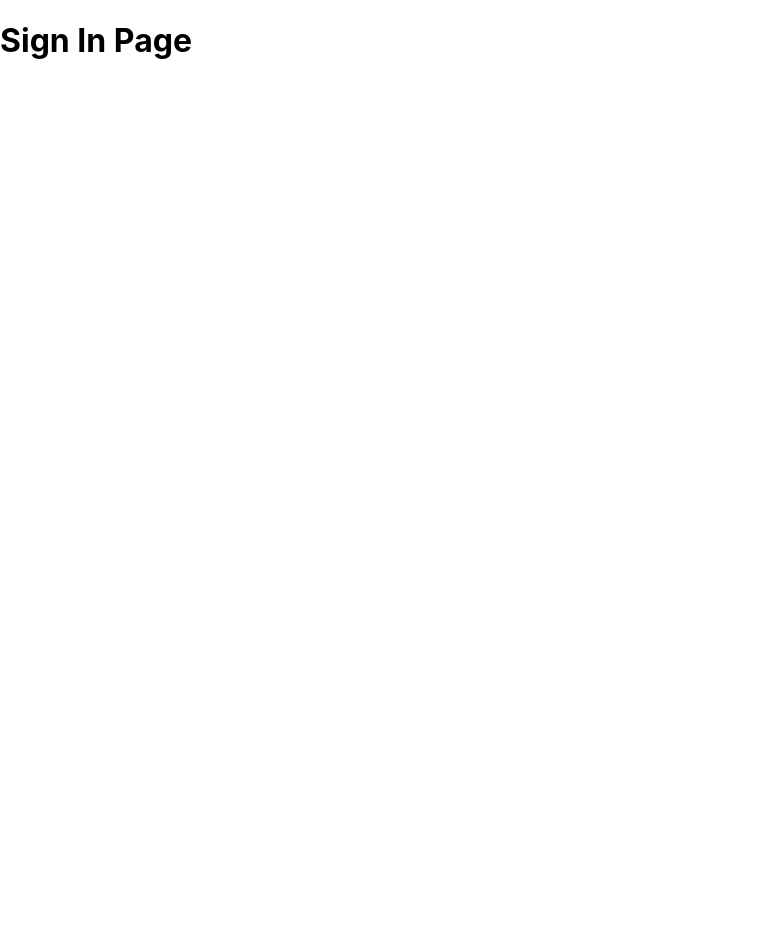
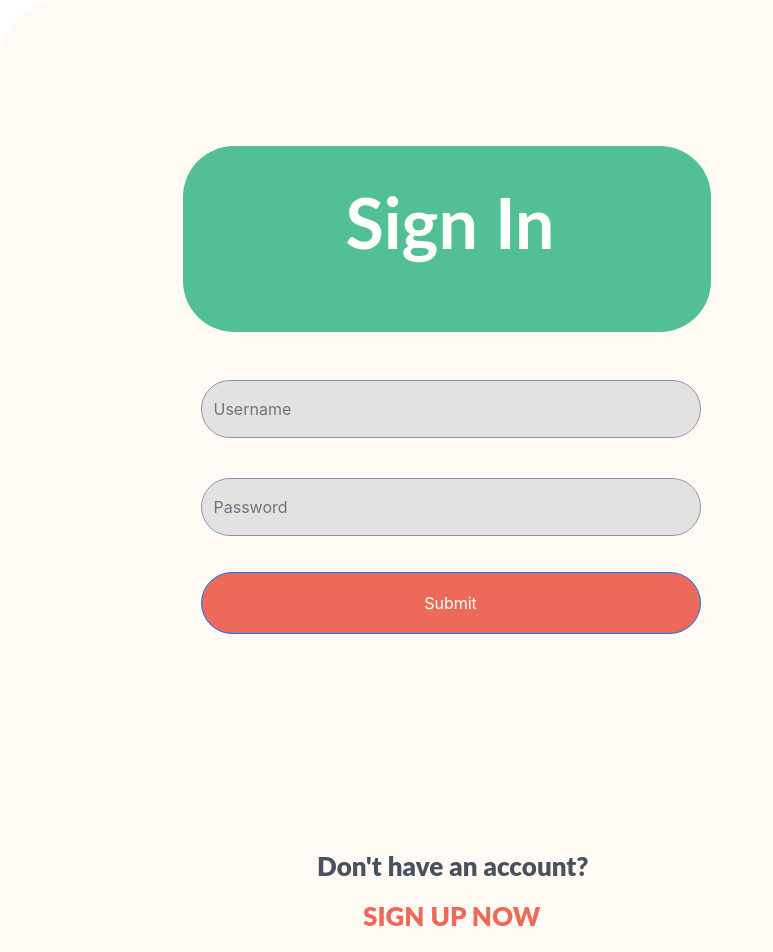
Before and after one commit to franckmartin3d/ChatApp, a React (Create React App) app in the folder chatapp/: page / in a window 1280 px wide. Shown: the top 952 px of the page, without its empty margins (0-773 px from the left). Before the commit the page ends 800 px from the top, so only its background shows below. Built offline with nearby package versions, Linux system fonts and the light colour scheme.

Commit message:
login page and CSS

```diff
--- a/chatapp/package.json
+++ b/chatapp/package.json
@@ -10,6 +10,7 @@
     "react": "^16.12.0",
     "react-bootstrap": "^1.0.0-beta.16",
     "react-dom": "^16.12.0",
+    "react-router-dom": "^5.1.2",
     "react-scripts": "3.3.0"
   },
   "scripts": {
--- a/chatapp/public/index.html
+++ b/chatapp/public/index.html
@@ -24,6 +24,12 @@
       work correctly both with client-side routing and a non-root public URL.
       Learn how to configure a non-root public URL by running `npm run build`.
     -->
+    <link
+      rel="stylesheet"
+      href="https://maxcdn.bootstrapcdn.com/bootstrap/4.3.1/css/bootstrap.min.css"
+      integrity="sha384-ggOyR0iXCbMQv3Xipma34MD+dH/1fQ784/j6cY/iJTQUOhcWr7x9JvoRxT2MZw1T"
+      crossorigin="anonymous"
+/>
     <title>React App</title>
   </head>
   <body>
--- a/chatapp/src/App.js
+++ b/chatapp/src/App.js
@@ -1,12 +1,22 @@
-import React from 'react';
+import React, { Component } from "react";
+import "./App.css";
+import "bootstrap/dist/css/bootstrap.min.css";
+import { BrowserRouter, Route } from "react-router-dom";
 
-function App() {
-  return (
-    <div className="App">
-    <h1> Sign In Page</h1>
+// App components
+import Login from "././Login/Login";
+import SignUp from "./Login/SignUp";
 
-    </div>
-  );
+
+class App extends Component {
+  render() {
+    return (
+      <BrowserRouter>
+        <Route exact path="/" component={Login} />
+        <Route path="/SignUp" component={SignUp} />
+      </BrowserRouter>
+    );
+  }
 }
 
 export default App;
--- /dev/null
+++ b/chatapp/src/Login/Login.css
@@ -0,0 +1,98 @@
+
+
+.jumbo-left {
+    background-color: #FFFBF4;
+    border-radius: 61px;
+    width: 900px;
+    height: 1024px;
+  }
+
+.jumbo-right {
+    background-color: #52BF95;
+    border-radius: 51px;
+    width: 540px;
+    height: 1024px;
+  }
+  .green-h1 {
+    position: absolute;
+    left: 183px;
+    top: 146px;
+    background-color: #52BF95;
+    border-radius: 51px;
+    width: 528px;
+    height: 186px;
+
+  }
+.sign-in{
+    position: relative;
+    left: 67px;
+    top: 51px;
+    color: #FFFFFF;
+    font-family: Lato;
+    font-size: 70px;
+    font-weight: 700;
+    line-height: 50px;
+    width: 400px;
+    text-align: center;
+
+}
+
+.form-position{
+    position: absolute;
+    left: 180.5px;
+    top: 360px;
+  }
+.form-username{
+    position: relative;
+    left: 20px;
+    top: 20px;
+    background-color: rgba(150, 159, 170, 0.27);
+    border: 1px solid #8492A6;
+    border-radius: 47px;
+    width: 500px;
+    height: 58px;
+  }
+
+.form-username2{
+    position: relative;
+    left: 20px;
+    top: 60px;
+    background-color: rgba(150, 159, 170, 0.27);
+    border: 1px solid #8492A6;
+    border-radius: 47px;
+    width: 500px;
+    height: 58px;
+  }
+  .form-button {
+    position: relative;
+    left: 20px;
+    top: 80px;
+    background-color: #ED6A5A;
+    border-radius: 100px;
+    width: 500px;
+    height: 62px;
+  }
+
+  .account-text {
+    position: absolute;
+    left: 317px;
+    top: 850px;
+    color: #47525E;
+    font-family: Lato;
+    font-size: 26px;
+    font-weight: 900;
+    line-height: 33px;
+    text-align: left;
+  }
+
+  .sign-up-link {
+    position: absolute;
+    left: 363px;
+    top: 900px;
+    color: #ED6A5A;
+    font-family: Lato;
+    font-size: 26px;
+    font-weight: 900;
+    line-height: 33px;
+    text-align: left;
+  }
--- /dev/null
+++ b/chatapp/src/Login/Login.js
@@ -0,0 +1,51 @@
+import React, { Component } from 'react'
+import "bootstrap/dist/css/bootstrap.min.css";
+import "./Login.css";
+import {Form }from 'react-bootstrap';
+import {Button }from 'react-bootstrap';
+
+
+
+export class Login extends Component {
+    render() {
+        return (
+
+            <div className="jumbo-left">
+                <div className ="green-h1">
+                    <div className="sign-in">
+                        Sign In
+                    </div>
+                </div>
+
+            {/* form */}
+            <div className="form-position">
+               <Form>
+                    <Form.Group controlId="formBasicEmail">
+
+                        <Form.Control className="form-username" type="Username" placeholder="Username" />
+                        <Form.Control className="form-username2" type="Password" placeholder="Password" />
+
+                    </Form.Group>
+
+                    <Button className="form-button" type="submit">
+                     Submit
+                    </Button>
+                </Form>
+            </div>
+            {/* Account */}
+            <div className="account-text">
+            Don't have an account?
+            </div>
+            <div className="sign-up-link">
+            SIGN UP NOW
+            </div>
+
+         </div>
+
+
+
+        )
+    }
+}
+
+export default Login
--- /dev/null
+++ b/chatapp/src/Login/SignUp.js
@@ -0,0 +1,15 @@
+import React, { Component } from 'react'
+import "bootstrap/dist/css/bootstrap.min.css";
+
+
+export class SignUp extends Component {
+    render() {
+        return (
+            <div>
+
+            </div>
+        )
+    }
+}
+
+export default SignUp
```
Also changed, not shown: chatapp/src/logo.svg (deleted), 1 other file (tests, documents, lock files or other folders).
